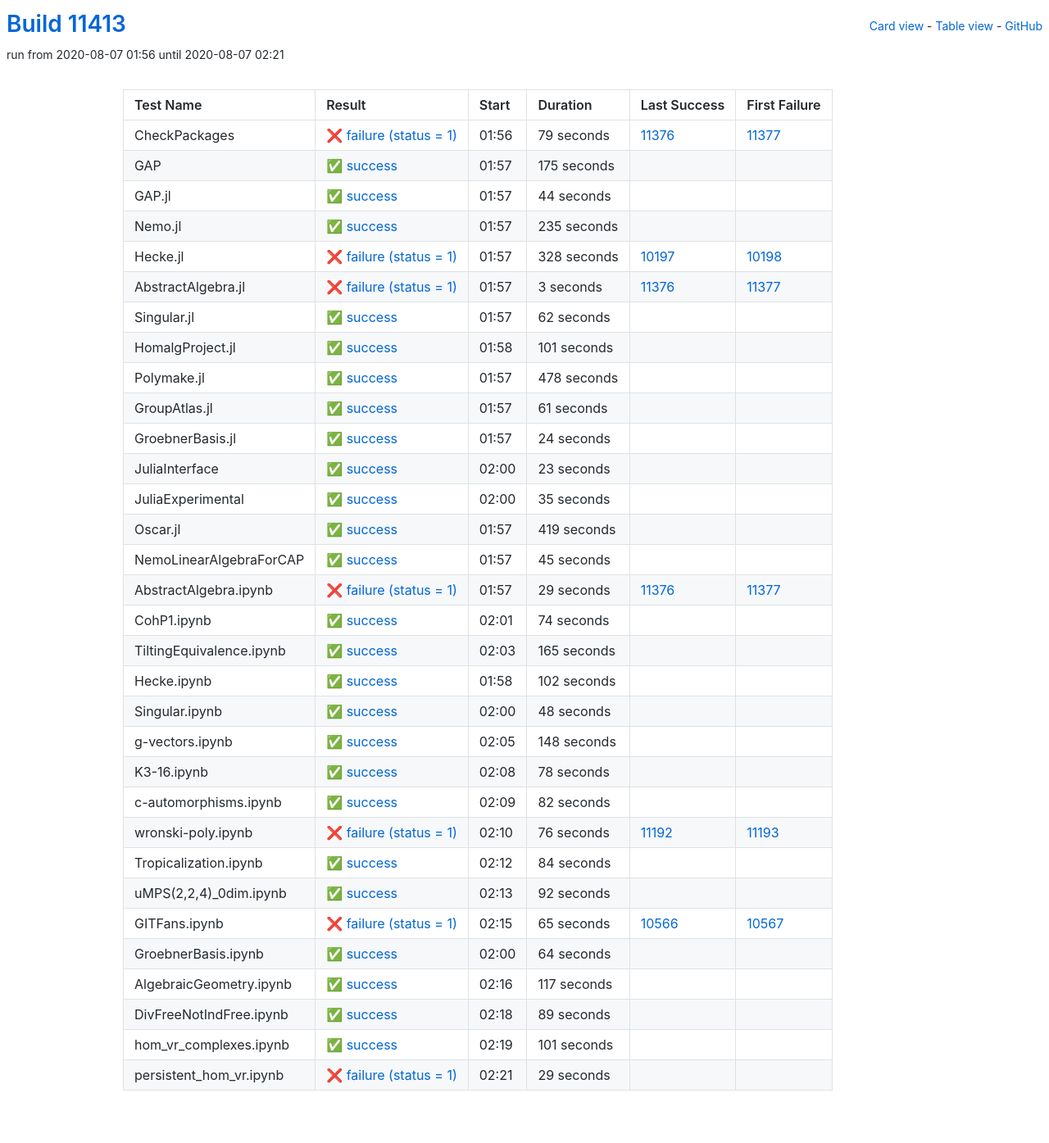
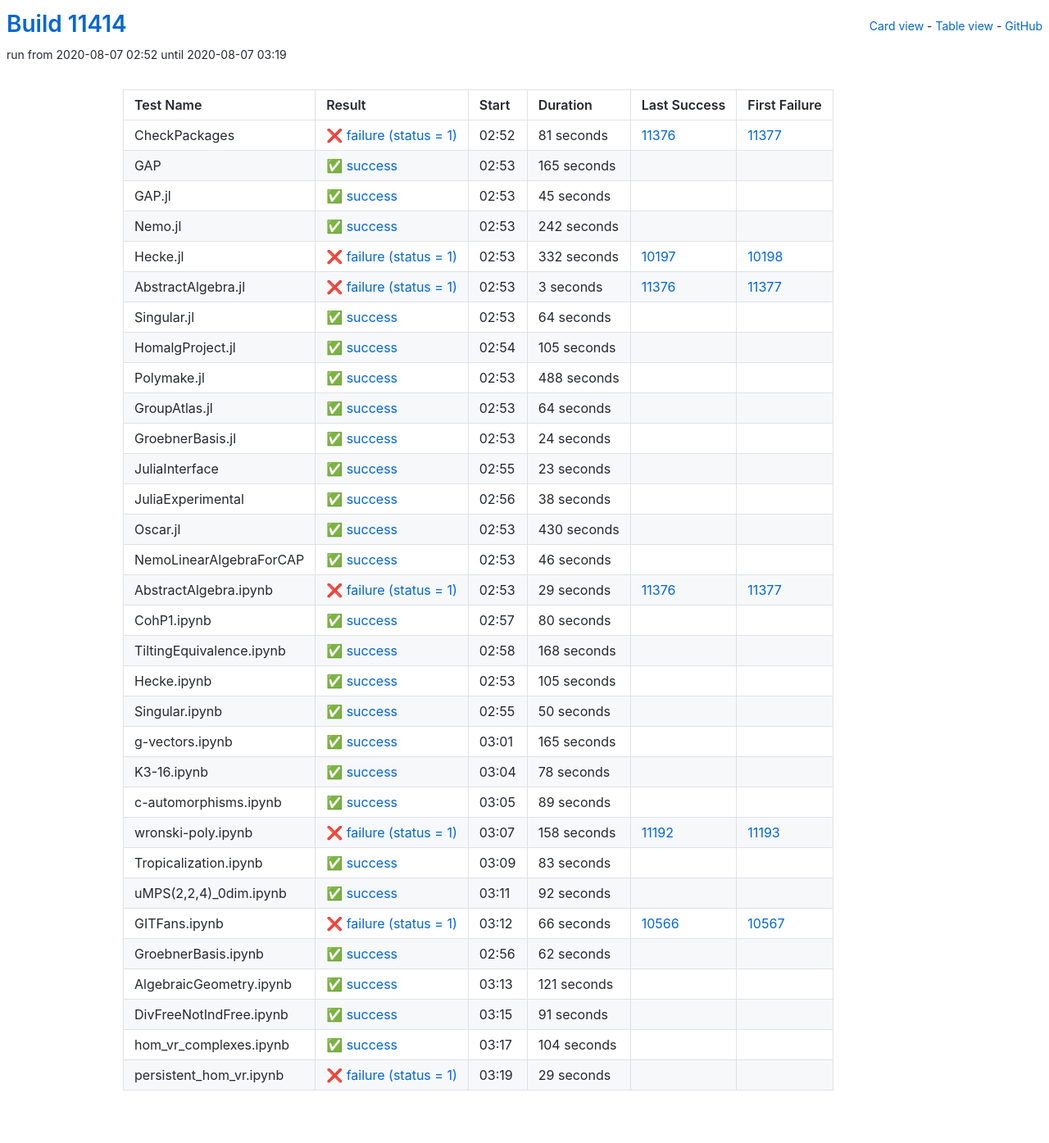
Before and after one commit to oscar-system/oscar-ci-status, a Jekyll site: the page built from table.html, in a window 1280 px wide. Shown: the whole page at 82% size. Built offline with Jekyll 4.4.1, drawn with Linux system fonts in a browser that asks for light colours.

Commit message:
Build #11414

```diff
--- a/_data/ci.yml
+++ b/_data/ci.yml
@@ -1,6 +1,6 @@
 ---
-build: 11413
-build_url: https://oscarci.mathematik.uni-kl.de/job/oscar/11413/
+build: 11414
+build_url: https://oscarci.mathematik.uni-kl.de/job/oscar/11414/
 job: oscar
 organization: oscar-system
 repo: oscar-ci-status
@@ -8,68 +8,68 @@
 tests:
 - name: CheckPackages
   id: checkpackages
-  log: https://oscarci.mathematik.uni-kl.de/job/oscar/11413/artifact/logs/build-11413/CheckPackages.log
-  start: 2020-08-07 01:56
+  log: https://oscarci.mathematik.uni-kl.de/job/oscar/11414/artifact/logs/build-11414/CheckPackages.log
+  start: 2020-08-07 02:52
   success: false
   exitcode: 1
   status: failure
-  duration: 79
+  duration: 81
   last_success: 11376
   last_success_url: https://oscarci.mathematik.uni-kl.de/job/oscar/11376/
   first_failure: 11377
   first_failure_url: https://oscarci.mathematik.uni-kl.de/job/oscar/11377/
 - name: GAP
   id: gap
-  log: https://oscarci.mathematik.uni-kl.de/job/oscar/11413/artifact/logs/build-11413/GAP.log
-  start: 2020-08-07 01:57
+  log: https://oscarci.mathematik.uni-kl.de/job/oscar/11414/artifact/logs/build-11414/GAP.log
+  start: 2020-08-07 02:53
   success: true
   exitcode: 0
   status: success
-  duration: 175
+  duration: 165
   last_success: false
   last_success_url:
   first_failure: false
   first_failure_url:
 - name: GAP.jl
   id: gap-jl
-  log: https://oscarci.mathematik.uni-kl.de/job/oscar/11413/artifact/logs/build-11413/GAP.jl.log
-  start: 2020-08-07 01:57
+  log: https://oscarci.mathematik.uni-kl.de/job/oscar/11414/artifact/logs/build-11414/GAP.jl.log
+  start: 2020-08-07 02:53
   success: true
   exitcode: 0
   status: success
-  duration: 44
+  duration: 45
   last_success: false
   last_success_url:
   first_failure: false
   first_failure_url:
 - name: Nemo.jl
   id: nemo-jl
-  log: https://oscarci.mathematik.uni-kl.de/job/oscar/11413/artifact/logs/build-11413/Nemo.jl.log
-  start: 2020-08-07 01:57
+  log: https://oscarci.mathematik.uni-kl.de/job/oscar/11414/artifact/logs/build-11414/Nemo.jl.log
+  start: 2020-08-07 02:53
   success: true
   exitcode: 0
   status: success
-  duration: 235
+  duration: 242
   last_success: false
   last_success_url:
   first_failure: false
   first_failure_url:
 - name: Hecke.jl
   id: hecke-jl
-  log: https://oscarci.mathematik.uni-kl.de/job/oscar/11413/artifact/logs/build-11413/Hecke.jl.log
-  start: 2020-08-07 01:57
+  log: https://oscarci.mathematik.uni-kl.de/job/oscar/11414/artifact/logs/build-11414/Hecke.jl.log
+  start: 2020-08-07 02:53
   success: false
   exitcode: 1
   status: failure
-  duration: 328
+  duration: 332
   last_success: 10197
   last_success_url: https://oscarci.mathematik.uni-kl.de/job/oscar/10197/
   first_failure: 10198
   first_failure_url: https://oscarci.mathematik.uni-kl.de/job/oscar/10198/
 - name: AbstractAlgebra.jl
   id: abstractalgebra-jl
-  log: https://oscarci.mathematik.uni-kl.de/job/oscar/11413/artifact/logs/build-11413/AbstractAlgebra.jl.log
-  start: 2020-08-07 01:57
+  log: https://oscarci.mathematik.uni-kl.de/job/oscar/11414/artifact/logs/build-11414/AbstractAlgebra.jl.log
+  start: 2020-08-07 02:53
   success: false
   exitcode: 1
   status: failure
@@ -80,56 +80,56 @@
   first_failure_url: https://oscarci.mathematik.uni-kl.de/job/oscar/11377/
 - name: Singular.jl
   id: singular-jl
-  log: https://oscarci.mathematik.uni-kl.de/job/oscar/11413/artifact/logs/build-11413/Singular.jl.log
-  start: 2020-08-07 01:57
+  log: https://oscarci.mathematik.uni-kl.de/job/oscar/11414/artifact/logs/build-11414/Singular.jl.log
+  start: 2020-08-07 02:53
   success: true
   exitcode: 0
   status: success
-  duration: 62
+  duration: 64
   last_success: false
   last_success_url:
   first_failure: false
   first_failure_url:
 - name: HomalgProject.jl
   id: homalgproject-jl
-  log: https://oscarci.mathematik.uni-kl.de/job/oscar/11413/artifact/logs/build-11413/HomalgProject.jl.log
-  start: 2020-08-07 01:58
+  log: https://oscarci.mathematik.uni-kl.de/job/oscar/11414/artifact/logs/build-11414/HomalgProject.jl.log
+  start: 2020-08-07 02:54
   success: true
   exitcode: 0
   status: success
-  duration: 101
+  duration: 105
   last_success: false
   last_success_url:
   first_failure: false
   first_failure_url:
 - name: Polymake.jl
   id: polymake-jl
-  log: https://oscarci.mathematik.uni-kl.de/job/oscar/11413/artifact/logs/build-11413/Polymake.jl.log
-  start: 2020-08-07 01:57
+  log: https://oscarci.mathematik.uni-kl.de/job/oscar/11414/artifact/logs/build-11414/Polymake.jl.log
+  start: 2020-08-07 02:53
   success: true
   exitcode: 0
   status: success
-  duration: 478
+  duration: 488
   last_success: false
   last_success_url:
   first_failure: false
   first_failure_url:
 - name: GroupAtlas.jl
   id: groupatlas-jl
-  log: https://oscarci.mathematik.uni-kl.de/job/oscar/11413/artifact/logs/build-11413/GroupAtlas.jl.log
-  start: 2020-08-07 01:57
+  log: https://oscarci.mathematik.uni-kl.de/job/oscar/11414/artifact/logs/build-11414/GroupAtlas.jl.log
+  start: 2020-08-07 02:53
   success: true
   exitcode: 0
   status: success
-  duration: 61
+  duration: 64
   last_success: false
   last_success_url:
   first_failure: false
   first_failure_url:
 - name: GroebnerBasis.jl
   id: groebnerbasis-jl
-  log: https://oscarci.mathematik.uni-kl.de/job/oscar/11413/artifact/logs/build-11413/GroebnerBasis.jl.log
-  start: 2020-08-07 01:57
+  log: https://oscarci.mathematik.uni-kl.de/job/oscar/11414/artifact/logs/build-11414/GroebnerBasis.jl.log
+  start: 2020-08-07 02:53
   success: true
   exitcode: 0
   status: success
@@ -140,8 +140,8 @@
   first_failure_url:
 - name: JuliaInterface
   id: juliainterface
-  log: https://oscarci.mathematik.uni-kl.de/job/oscar/11413/artifact/logs/build-11413/JuliaInterface.log
-  start: 2020-08-07 02:00
+  log: https://oscarci.mathematik.uni-kl.de/job/oscar/11414/artifact/logs/build-11414/JuliaInterface.log
+  start: 2020-08-07 02:55
   success: true
   exitcode: 0
   status: success
@@ -152,44 +152,44 @@
   first_failure_url:
 - name: JuliaExperimental
   id: juliaexperimental
-  log: https://oscarci.mathematik.uni-kl.de/job/oscar/11413/artifact/logs/build-11413/JuliaExperimental.log
-  start: 2020-08-07 02:00
+  log: https://oscarci.mathematik.uni-kl.de/job/oscar/11414/artifact/logs/build-11414/JuliaExperimental.log
+  start: 2020-08-07 02:56
   success: true
   exitcode: 0
   status: success
-  duration: 35
+  duration: 38
   last_success: false
   last_success_url:
   first_failure: false
   first_failure_url:
 - name: Oscar.jl
   id: oscar-jl
-  log: https://oscarci.mathematik.uni-kl.de/job/oscar/11413/artifact/logs/build-11413/Oscar.jl.log
-  start: 2020-08-07 01:57
+  log: https://oscarci.mathematik.uni-kl.de/job/oscar/11414/artifact/logs/build-11414/Oscar.jl.log
+  start: 2020-08-07 02:53
   success: true
   exitcode: 0
   status: success
-  duration: 419
+  duration: 430
   last_success: false
   last_success_url:
   first_failure: false
   first_failure_url:
 - name: NemoLinearAlgebraForCAP
   id: nemolinearalgebraforcap
-  log: https://oscarci.mathematik.uni-kl.de/job/oscar/11413/artifact/logs/build-11413/NemoLinearAlgebraForCAP.log
-  start: 2020-08-07 01:57
+  log: https://oscarci.mathematik.uni-kl.de/job/oscar/11414/artifact/logs/build-11414/NemoLinearAlgebraForCAP.log
+  start: 2020-08-07 02:53
   success: true
   exitcode: 0
   status: success
-  duration: 45
+  duration: 46
   last_success: false
   last_success_url:
   first_failure: false
   first_failure_url:
 - name: AbstractAlgebra.ipynb
   id: abstractalgebra-ipynb
-  log: https://oscarci.mathematik.uni-kl.de/job/oscar/11413/artifact/logs/build-11413/AbstractAlgebra.ipynb.log
-  start: 2020-08-07 01:57
+  log: https://oscarci.mathematik.uni-kl.de/job/oscar/11414/artifact/logs/build-11414/AbstractAlgebra.ipynb.log
+  start: 2020-08-07 02:53
   success: false
   exitcode: 1
   status: failure
@@ -200,20 +200,56 @@
   first_failure_url: https://oscarci.mathematik.uni-kl.de/job/oscar/11377/
 - name: CohP1.ipynb
   id: cohp1-ipynb
-  log: https://oscarci.mathematik.uni-kl.de/job/oscar/11413/artifact/logs/build-11413/CohP1.ipynb.log
-  start: 2020-08-07 02:01
+  log: https://oscarci.mathematik.uni-kl.de/job/oscar/11414/artifact/logs/build-11414/CohP1.ipynb.log
+  start: 2020-08-07 02:57
   success: true
   exitcode: 0
   status: success
-  duration: 74
+  duration: 80
   last_success: false
   last_success_url:
   first_failure: false
   first_failure_url:
 - name: TiltingEquivalence.ipynb
   id: tiltingequivalence-ipynb
-  log: https://oscarci.mathematik.uni-kl.de/job/oscar/11413/artifact/logs/build-11413/TiltingEquivalence.ipynb.log
-  start: 2020-08-07 02:03
+  log: https://oscarci.mathematik.uni-kl.de/job/oscar/11414/artifact/logs/build-11414/TiltingEquivalence.ipynb.log
+  start: 2020-08-07 02:58
+  success: true
+  exitcode: 0
+  status: success
+  duration: 168
+  last_success: false
+  last_success_url:
+  first_failure: false
+  first_failure_url:
+- name: Hecke.ipynb
+  id: hecke-ipynb
+  log: https://oscarci.mathematik.uni-kl.de/job/oscar/11414/artifact/logs/build-11414/Hecke.ipynb.log
+  start: 2020-08-07 02:53
+  success: true
+  exitcode: 0
+  status: success
+  duration: 105
+  last_success: false
+  last_success_url:
+  first_failure: false
+  first_failure_url:
+- name: Singular.ipynb
+  id: singular-ipynb
+  log: https://oscarci.mathematik.uni-kl.de/job/oscar/11414/artifact/logs/build-11414/Singular.ipynb.log
+  start: 2020-08-07 02:55
+  success: true
+  exitcode: 0
+  status: success
+  duration: 50
+  last_success: false
+  last_success_url:
+  first_failure: false
+  first_failure_url:
+- name: g-vectors.ipynb
+  id: g-vectors-ipynb
+  log: https://oscarci.mathematik.uni-kl.de/job/oscar/11414/artifact/logs/build-11414/g-vectors.ipynb.log
+  start: 2020-08-07 03:01
   success: true
   exitcode: 0
   status: success
@@ -222,46 +258,10 @@
   last_success_url:
   first_failure: false
   first_failure_url:
-- name: Hecke.ipynb
-  id: hecke-ipynb
-  log: https://oscarci.mathematik.uni-kl.de/job/oscar/11413/artifact/logs/build-11413/Hecke.ipynb.log
-  start: 2020-08-07 01:58
-  success: true
-  exitcode: 0
-  status: success
-  duration: 102
-  last_success: false
-  last_success_url:
-  first_failure: false
-  first_failure_url:
-- name: Singular.ipynb
-  id: singular-ipynb
-  log: https://oscarci.mathematik.uni-kl.de/job/oscar/11413/artifact/logs/build-11413/Singular.ipynb.log
-  start: 2020-08-07 02:00
-  success: true
-  exitcode: 0
-  status: success
-  duration: 48
-  last_success: false
-  last_success_url:
-  first_failure: false
-  first_failure_url:
-- name: g-vectors.ipynb
-  id: g-vectors-ipynb
-  log: https://oscarci.mathematik.uni-kl.de/job/oscar/11413/artifact/logs/build-11413/g-vectors.ipynb.log
-  start: 2020-08-07 02:05
-  success: true
-  exitcode: 0
-  status: success
-  duration: 148
-  last_success: false
-  last_success_url:
-  first_failure: false
-  first_failure_url:
 - name: K3-16.ipynb
   id: k3-16-ipynb
-  log: https://oscarci.mathematik.uni-kl.de/job/oscar/11413/artifact/logs/build-11413/K3-16.ipynb.log
-  start: 2020-08-07 02:08
+  log: https://oscarci.mathematik.uni-kl.de/job/oscar/11414/artifact/logs/build-11414/K3-16.ipynb.log
+  start: 2020-08-07 03:04
   success: true
   exitcode: 0
   status: success
@@ -272,44 +272,44 @@
   first_failure_url:
 - name: c-automorphisms.ipynb
   id: c-automorphisms-ipynb
-  log: https://oscarci.mathematik.uni-kl.de/job/oscar/11413/artifact/logs/build-11413/c-automorphisms.ipynb.log
-  start: 2020-08-07 02:09
+  log: https://oscarci.mathematik.uni-kl.de/job/oscar/11414/artifact/logs/build-11414/c-automorphisms.ipynb.log
+  start: 2020-08-07 03:05
   success: true
   exitcode: 0
   status: success
-  duration: 82
+  duration: 89
   last_success: false
   last_success_url:
   first_failure: false
   first_failure_url:
 - name: wronski-poly.ipynb
   id: wronski-poly-ipynb
-  log: https://oscarci.mathematik.uni-kl.de/job/oscar/11413/artifact/logs/build-11413/wronski-poly.ipynb.log
-  start: 2020-08-07 02:10
+  log: https://oscarci.mathematik.uni-kl.de/job/oscar/11414/artifact/logs/build-11414/wronski-poly.ipynb.log
+  start: 2020-08-07 03:07
   success: false
   exitcode: 1
   status: failure
-  duration: 76
+  duration: 158
   last_success: 11192
   last_success_url: https://oscarci.mathematik.uni-kl.de/job/oscar/11192/
   first_failure: 11193
   first_failure_url: https://oscarci.mathematik.uni-kl.de/job/oscar/11193/
 - name: Tropicalization.ipynb
   id: tropicalization-ipynb
-  log: https://oscarci.mathematik.uni-kl.de/job/oscar/11413/artifact/logs/build-11413/Tropicalization.ipynb.log
-  start: 2020-08-07 02:12
+  log: https://oscarci.mathematik.uni-kl.de/job/oscar/11414/artifact/logs/build-11414/Tropicalization.ipynb.log
+  start: 2020-08-07 03:09
   success: true
   exitcode: 0
   status: success
-  duration: 84
+  duration: 83
   last_success: false
   last_success_url:
   first_failure: false
   first_failure_url:
 - name: uMPS(2,2,4)_0dim.ipynb
   id: umps-2-2-4-0dim-ipynb
-  log: https://oscarci.mathematik.uni-kl.de/job/oscar/11413/artifact/logs/build-11413/uMPS-2-2-4-_0dim.ipynb.log
-  start: 2020-08-07 02:13
+  log: https://oscarci.mathematik.uni-kl.de/job/oscar/11414/artifact/logs/build-11414/uMPS-2-2-4-_0dim.ipynb.log
+  start: 2020-08-07 03:11
   success: true
   exitcode: 0
   status: success
@@ -320,68 +320,68 @@
   first_failure_url:
 - name: GITFans.ipynb
   id: gitfans-ipynb
-  log: https://oscarci.mathematik.uni-kl.de/job/oscar/11413/artifact/logs/build-11413/GITFans.ipynb.log
-  start: 2020-08-07 02:15
+  log: https://oscarci.mathematik.uni-kl.de/job/oscar/11414/artifact/logs/build-11414/GITFans.ipynb.log
+  start: 2020-08-07 03:12
   success: false
   exitcode: 1
   status: failure
-  duration: 65
+  duration: 66
   last_success: 10566
   last_success_url: https://oscarci.mathematik.uni-kl.de/job/oscar/10566/
   first_failure: 10567
   first_failure_url: https://oscarci.mathematik.uni-kl.de/job/oscar/10567/
 - name: GroebnerBasis.ipynb
   id: groebnerbasis-ipynb
-  log: https://oscarci.mathematik.uni-kl.de/job/oscar/11413/artifact/logs/build-11413/GroebnerBasis.ipynb.log
-  start: 2020-08-07 02:00
+  log: https://oscarci.mathematik.uni-kl.de/job/oscar/11414/artifact/logs/build-11414/GroebnerBasis.ipynb.log
+  start: 2020-08-07 02:56
   success: true
   exitcode: 0
   status: success
-  duration: 64
+  duration: 62
   last_success: false
   last_success_url:
   first_failure: false
   first_failure_url:
 - name: AlgebraicGeometry.ipynb
   id: algebraicgeometry-ipynb
-  log: https://oscarci.mathematik.uni-kl.de/job/oscar/11413/artifact/logs/build-11413/AlgebraicGeometry.ipynb.log
-  start: 2020-08-07 02:16
+  log: https://oscarci.mathematik.uni-kl.de/job/oscar/11414/artifact/logs/build-11414/AlgebraicGeometry.ipynb.log
+  start: 2020-08-07 03:13
   success: true
   exitcode: 0
   status: success
-  duration: 117
+  duration: 121
   last_success: false
   last_success_url:
   first_failure: false
   first_failure_url:
 - name: DivFreeNotIndFree.ipynb
   id: divfreenotindfree-ipynb
-  log: https://oscarci.mathematik.uni-kl.de/job/oscar/11413/artifact/logs/build-11413/DivFreeNotIndFree.ipynb.log
-  start: 2020-08-07 02:18
+  log: https://oscarci.mathematik.uni-kl.de/job/oscar/11414/artifact/logs/build-11414/DivFreeNotIndFree.ipynb.log
+  start: 2020-08-07 03:15
   success: true
   exitcode: 0
   status: success
-  duration: 89
+  duration: 91
   last_success: false
   last_success_url:
   first_failure: false
   first_failure_url:
 - name: hom_vr_complexes.ipynb
   id: hom-vr-complexes-ipynb
-  log: https://oscarci.mathematik.uni-kl.de/job/oscar/11413/artifact/logs/build-11413/hom_vr_complexes.ipynb.log
-  start: 2020-08-07 02:19
+  log: https://oscarci.mathematik.uni-kl.de/job/oscar/11414/artifact/logs/build-11414/hom_vr_complexes.ipynb.log
+  start: 2020-08-07 03:17
   success: true
   exitcode: 0
   status: success
-  duration: 101
+  duration: 104
   last_success: false
   last_success_url:
   first_failure: false
   first_failure_url:
 - name: persistent_hom_vr.ipynb
   id: persistent-hom-vr-ipynb
-  log: https://oscarci.mathematik.uni-kl.de/job/oscar/11413/artifact/logs/build-11413/persistent_hom_vr.ipynb.log
-  start: 2020-08-07 02:21
+  log: https://oscarci.mathematik.uni-kl.de/job/oscar/11414/artifact/logs/build-11414/persistent_hom_vr.ipynb.log
+  start: 2020-08-07 03:19
   success: false
   exitcode: 1
   status: failure
```
Also changed, not shown: README.md.
